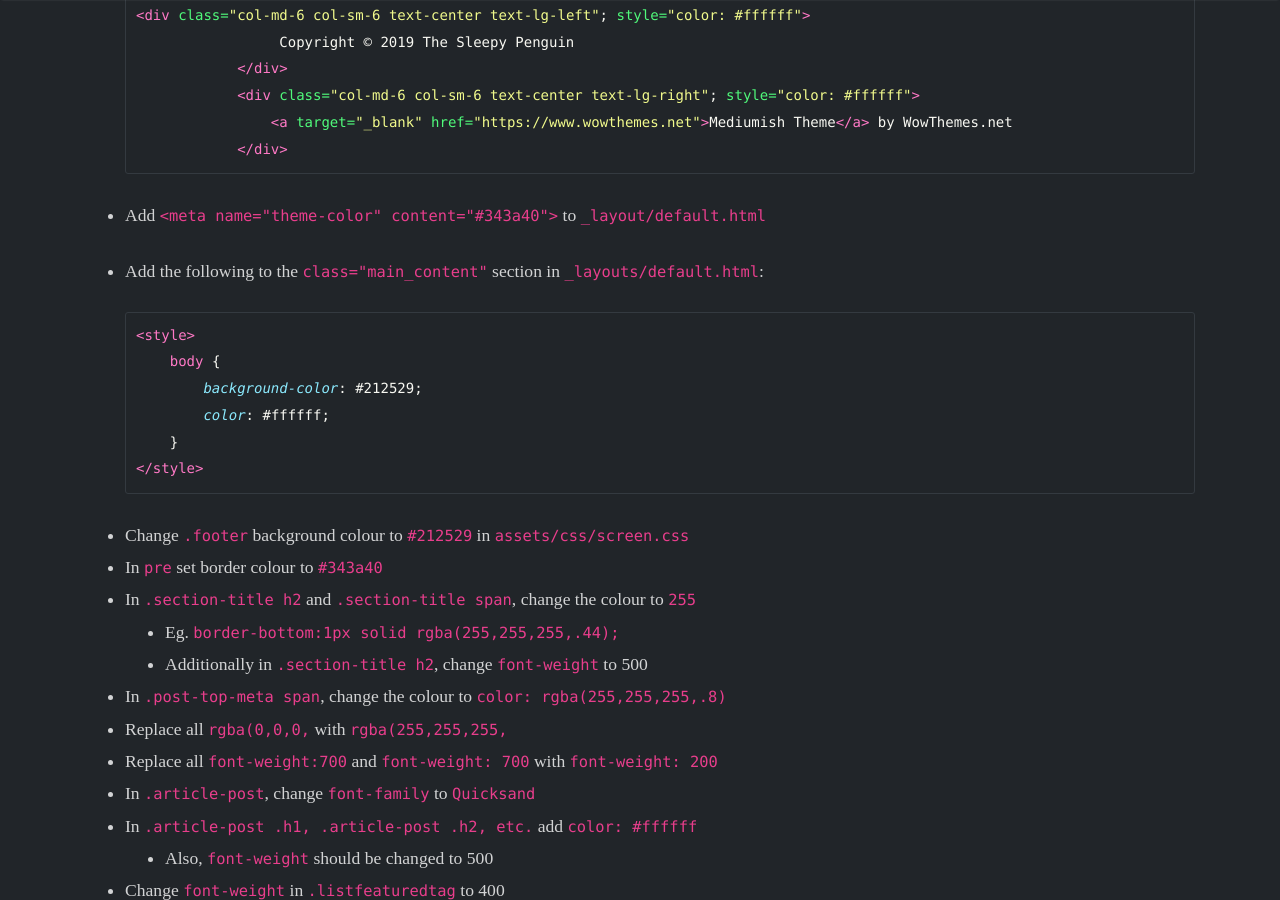
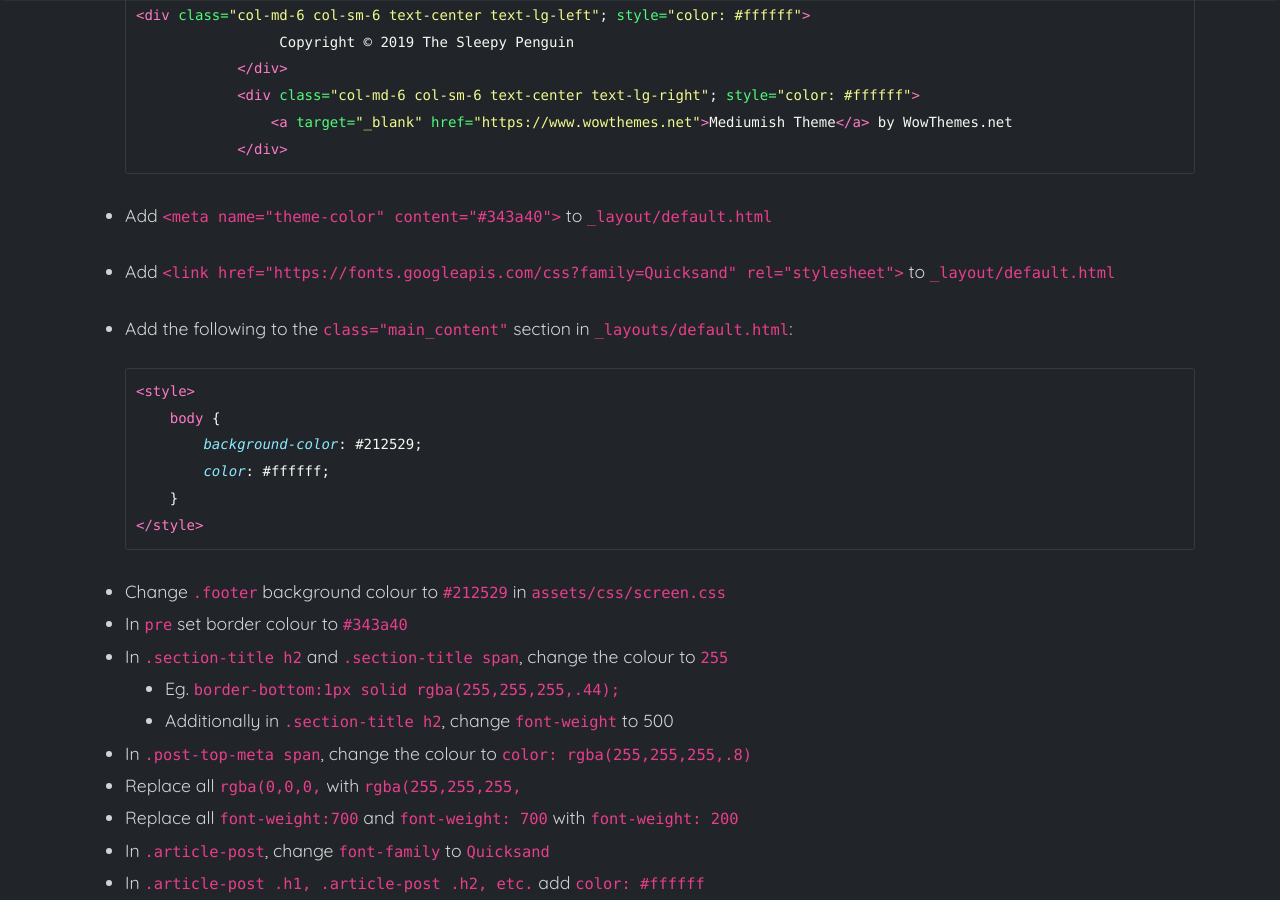
Before and after one commit to TheSleepyPenguin/TheSleepyPenguin.github.io, a Jekyll site: the page built from mediumish-changelog.md, in a window 1280 px wide and 900 px high, scrolled down 835 px. Built offline with Jekyll 4.4.1, drawn with Linux system fonts in a browser that asks for light colours; nearby versions of some CDN libraries; our own code applies the rules of GitHub Pages for plain Markdown files; comment, search, counter and statistics services are not loaded.

Commit message:
Added Quicksand font

````diff
--- a/_layouts/default.html
+++ b/_layouts/default.html
@@ -4,6 +4,8 @@
 <meta charset="utf-8">
 <meta name="viewport" content="width=device-width, initial-scale=1, shrink-to-fit=no">
 <meta name="theme-color" content="#343a40">
+
+<link href="https://fonts.googleapis.com/css?family=Quicksand" rel="stylesheet">
 
 <link rel="icon" href="{{ site.baseurl }}/assets/images/logo.png">
 
--- a/mediumish-changelog.md
+++ b/mediumish-changelog.md
@@ -28,6 +28,8 @@
   ```
 
 * Add `<meta name="theme-color" content="#343a40">` to `_layout/default.html`
+
+* Add `<link href="https://fonts.googleapis.com/css?family=Quicksand" rel="stylesheet">` to `_layout/default.html`
 
 * Add the following to the `class="main_content"` section in `_layouts/default.html`:
 
````
